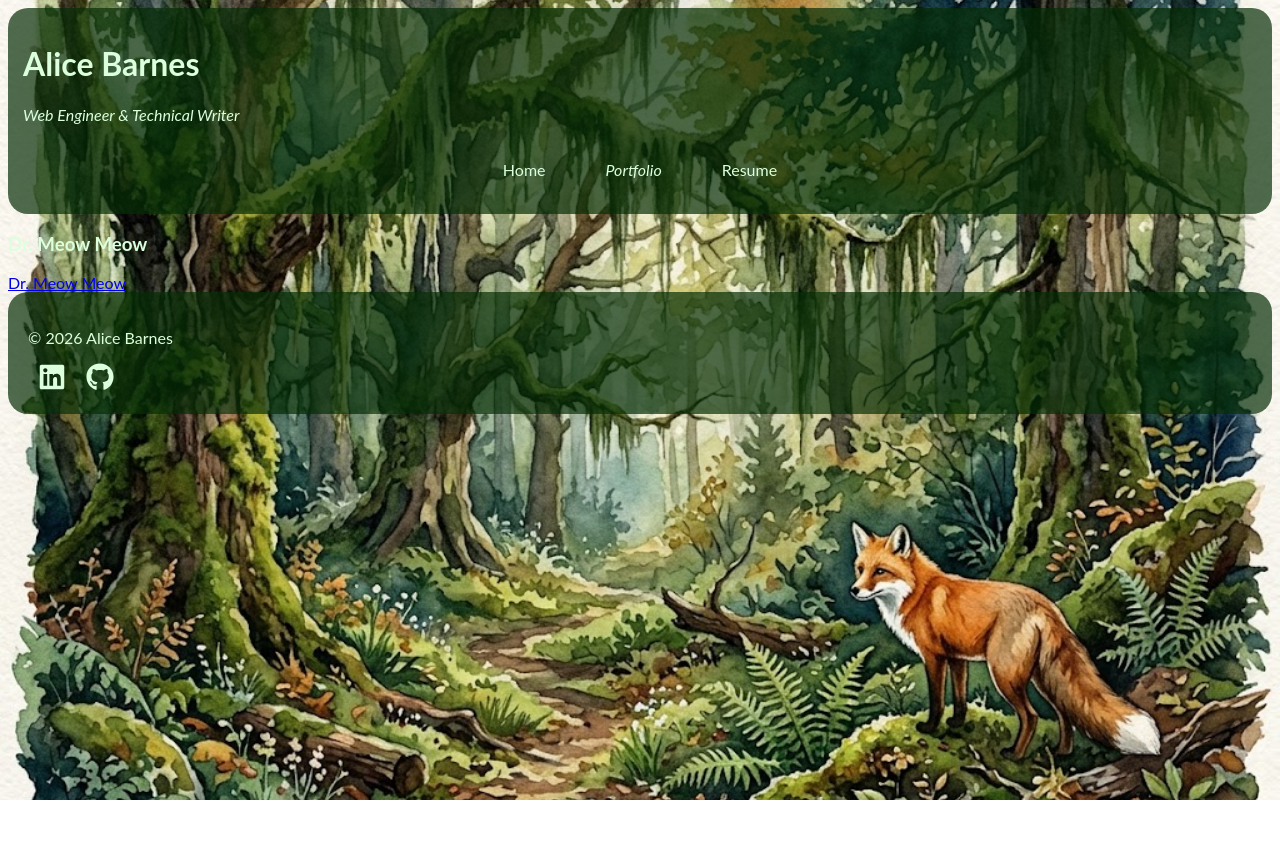
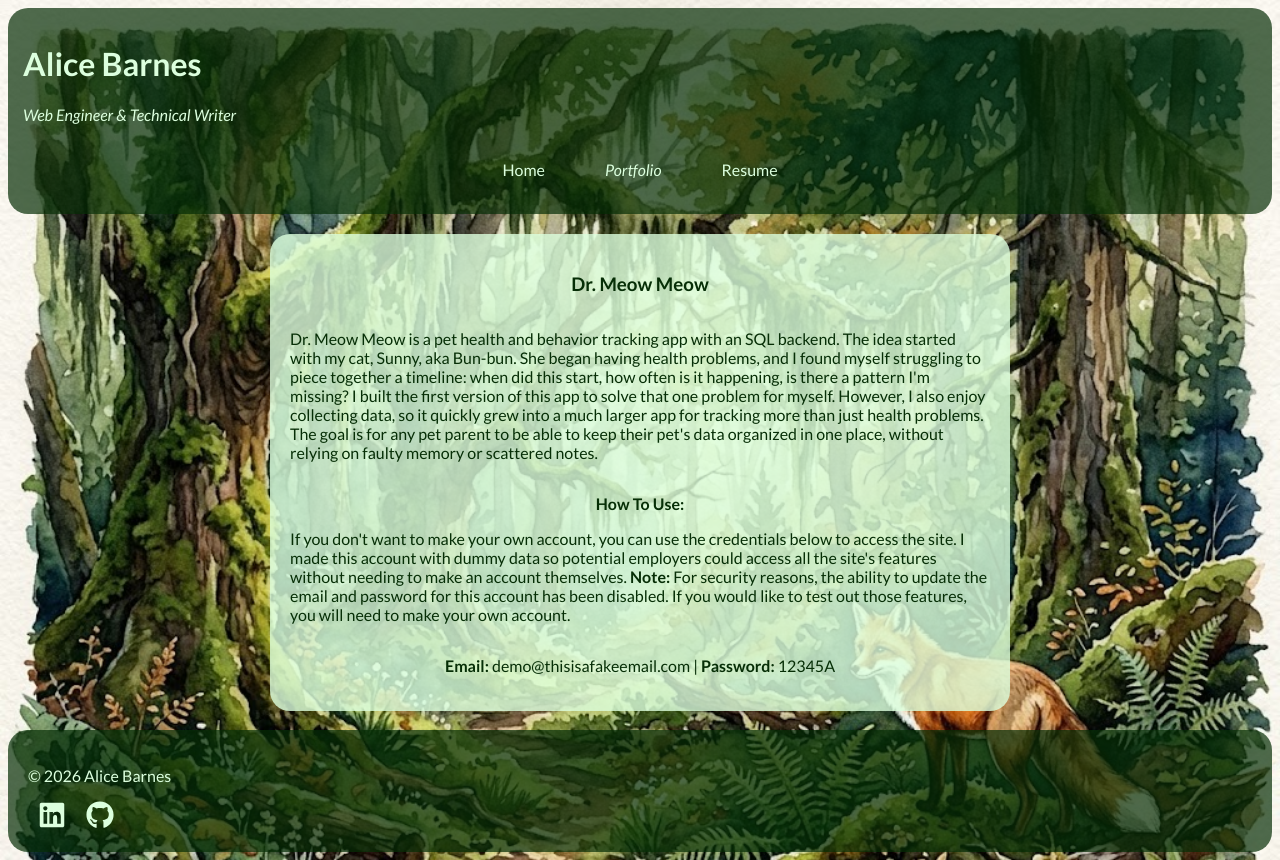
Before and after one commit to ajbarnes-13/My_Website, a React (Vite) app in the folder frontend-react/: page /portfolio in a window 1280 px wide. Before the commit the page ends 800 px from the top, so only its background shows below. Built offline with nearby package versions, Linux system fonts and the light colour scheme.

Commit message:
Finished styling on all pages

```diff
--- a/frontend-react/index.html
+++ b/frontend-react/index.html
@@ -4,6 +4,9 @@
     <meta charset="UTF-8" />
     <link rel="icon" type="image/png" href="/Portfolio-logo.png" />
     <meta name="viewport" content="width=device-width, initial-scale=1.0" />
+    <link rel="preconnect" href="https://fonts.googleapis.com" />
+    <link rel="preconnect" href="https://fonts.gstatic.com" crossorigin />
+    <link href="https://fonts.googleapis.com/css2?family=Lato:ital,wght@0,400;0,700;1,400;1,700&display=swap" rel="stylesheet" />
     <title>Alice Barnes</title>
   </head>
   <body>
--- a/frontend-react/src/App.css
+++ b/frontend-react/src/App.css
@@ -10,7 +10,8 @@ header h1 a {
 }
 
 header h1 a:hover {
-    color: var(--button-hover-color);
+    color: var(--link-hover-color);
+    font-style: italic;
 }
 
 footer {
@@ -26,6 +27,6 @@ footer a {
 }
 
 footer a:hover {
-    color: var(--button-hover-color);
+    color: var(--link-hover-color);
     margin: 10px;
 }
--- a/frontend-react/src/index.css
+++ b/frontend-react/src/index.css
@@ -2,6 +2,7 @@
     --body-text-color: rgb(220, 255, 222);
     --button-hover-color: rgb(220, 255, 222);
     --socials-button-color: rgb(220, 255, 222);
+    --link-hover-color: salmon;
     --button-text-color: rgb(220, 255, 222);
     --button-hover-text-color: rgb(6, 46, 6);
     --header-footer-color: rgb(6, 46, 6);
@@ -19,3 +20,7 @@ body {
     background-attachment: fixed;
     background-position: center;
 }
+
+button, input, textarea, select {
+    font-family: inherit;
+}
--- a/frontend-react/src/pages/portfolio.jsx
+++ b/frontend-react/src/pages/portfolio.jsx
@@ -4,10 +4,31 @@ import '../style/portfolio.css';
 
 function Portfolio () {
     return (
-        <section className="dr-meow-meow">
-            <h3>Dr. Meow Meow</h3>
-            <a href="https://drmeowmeow.up.railway.app/" target="_blank" rel="noopener noreferrer">Dr. Meow Meow</a>
-        </section>
+        <>
+            <section className="dr-meow-meow">
+                <h3><a href="https://drmeowmeow.up.railway.app/" target="_blank" rel="noopener noreferrer">Dr. Meow Meow</a></h3>
+                <p><a href="https://drmeowmeow.up.railway.app/" target="_blank" rel="noopener noreferrer">Dr. Meow Meow </a>
+                 is a pet health and behavior tracking app with an SQL backend. The idea started with my cat, Sunny,
+                 aka Bun-bun. She began having health problems, and I found myself struggling to piece together a timeline:
+                 when did this start, how often is it happening, is there a pattern I'm missing? I built the first version
+                 of this app to solve that one problem for myself. However, I also enjoy collecting data, so it quickly grew
+                 into a much larger app for tracking more than just health problems. The goal is for any pet parent to be able
+                 to keep their pet's data organized in one place, without relying on faulty memory or scattered notes.
+                </p>
+                <p className="instructions"><strong>How To Use:</strong></p>
+                <p>If you don't want to make your own account, you can use the credentials below to access the site. I made this
+                     account with dummy data so potential employers could access all the site's features without needing to make
+                     an account themselves. <strong>Note: </strong> For security reasons, the ability to update the email and
+                     password for this account has been disabled. If you would like to test out those features, you will need to
+                      make your own account.
+                </p>
+                <p className="credentials"><strong>Email: </strong>demo@thisisafakeemail.com | <strong>Password: </strong>12345A</p>
+            </section>
+
+            <section>
+                <br></br>
+            </section>
+        </>
     )
 }
 
--- a/frontend-react/src/pages/resume.jsx
+++ b/frontend-react/src/pages/resume.jsx
@@ -47,7 +47,7 @@ function Resume () {
 
             <section className="technical-projects">
                 <h4>TECHNICAL PROJECTS:</h4>
-                <p><strong>Full-Stack Web Application: Dr. Meow Meow</strong> | <em>JavaScript, React, HTML, CSS,
+                <p><strong>Full-Stack Web Application: <a href="https://drmeowmeow.up.railway.app/" target="_blank" rel="noopener noreferrer">Dr. Meow Meow</a></strong> | <em>JavaScript, React, HTML, CSS,
                     Node.js, Express, MySQL</em> | August 2026 – Present</p>
                 <p>•	Architected and deployed a full-stack web application featuring user authentication, state
                     management, and responsive UI components.</p>
--- a/frontend-react/src/style/home.css
+++ b/frontend-react/src/style/home.css
@@ -11,6 +11,7 @@
 }
 
 .home a {
+    text-decoration: none;
     color: var(--container-text-color);
     font-weight: bold;
 }
@@ -18,4 +19,5 @@
 .home a:hover {
     font-weight: bold;
     font-style: italic;
+    color: var(--link-hover-color);
 }
--- a/frontend-react/src/style/navBar.css
+++ b/frontend-react/src/style/navBar.css
@@ -20,7 +20,7 @@ nav a[aria-current="page"] {
 
 nav a:hover {
     color: var(--button-hover-text-color);
-    background-color: rgb(from var(--button-hover-color) r g b / 50%);
+    background-color: rgb(from var(--link-hover-color) r g b / 50%);
     border-radius: 9999px;
     margin: 10px;
     padding: 10px 20px;
--- a/frontend-react/src/style/portfolio.css
+++ b/frontend-react/src/style/portfolio.css
@@ -0,0 +1,29 @@
+.dr-meow-meow {
+    display: flex;
+    flex-wrap: wrap;
+    flex-direction: column;
+    justify-content: center;
+    align-items: center;
+    background-color: rgb(from var(--container-color) r g b / 80%);
+    color: var(--container-text-color);
+    max-width: 700px;
+    width: 90%;
+    margin: 20px auto 0;
+    padding: 20px;
+    border-radius: 20px;
+}
+
+.dr-meow-meow a {
+    text-decoration: none;
+    color: var(--container-text-color);
+}
+
+.dr-meow-meow a:hover {
+    font-style: italic;
+    font-weight: bold;
+    color: var(--link-hover-color);
+}
+
+.instructions {
+    margin-bottom: 0px;
+}
--- a/frontend-react/src/style/resume.css
+++ b/frontend-react/src/style/resume.css
@@ -27,6 +27,8 @@
 
 .resume-header a:hover {
     font-style: italic;
+    font-weight: bold;
+    color: var(--link-hover-color);
 }
 
 .professional-summary h4 {
@@ -129,6 +131,16 @@
     margin: 8px;
 }
 
+.technical-projects a {
+    text-decoration: none;
+    color: var(--container-text-color);
+}
+
+.technical-projects a:hover {
+    color: var(--link-hover-color);
+    font-style: italic;
+}
+
 .professional-experience h4 {
     display: flex;
     flex-wrap: wrap;
```
